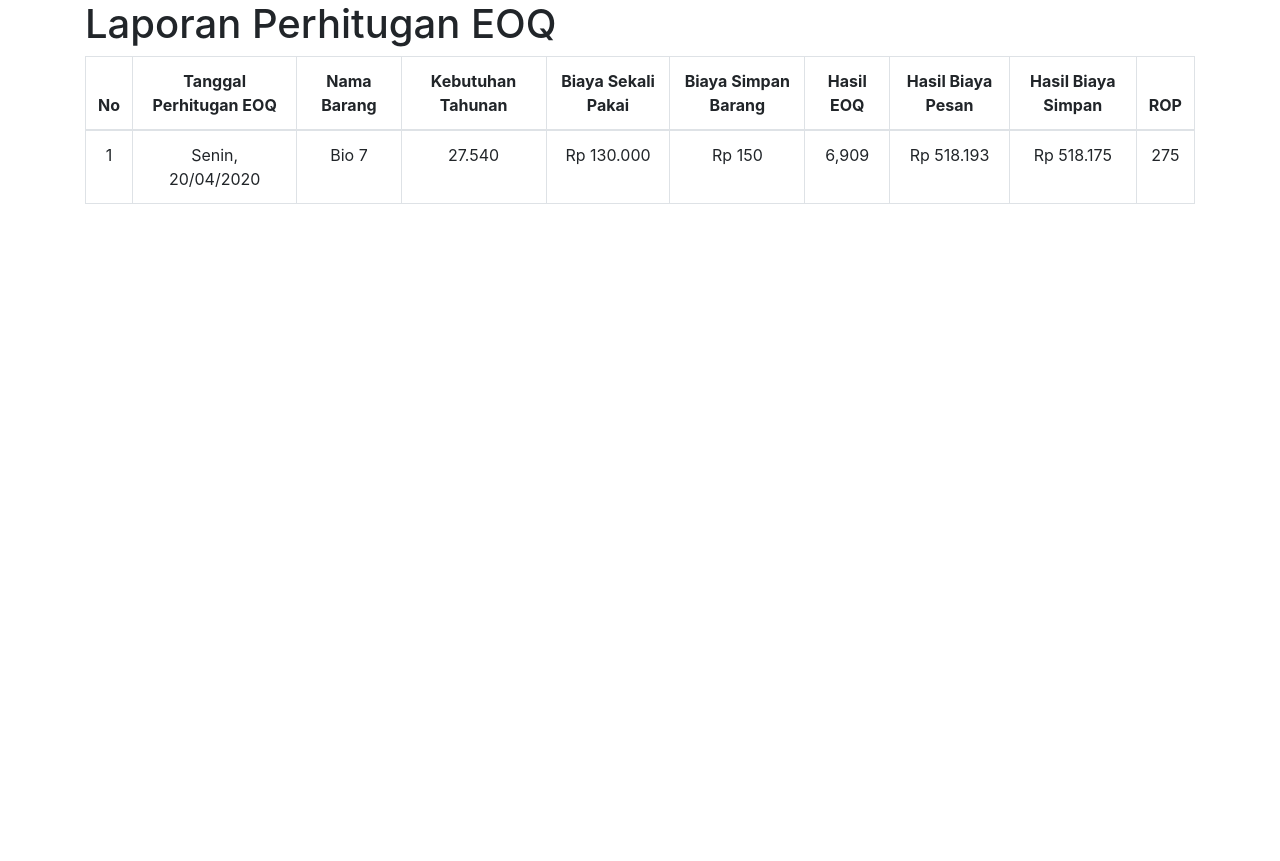
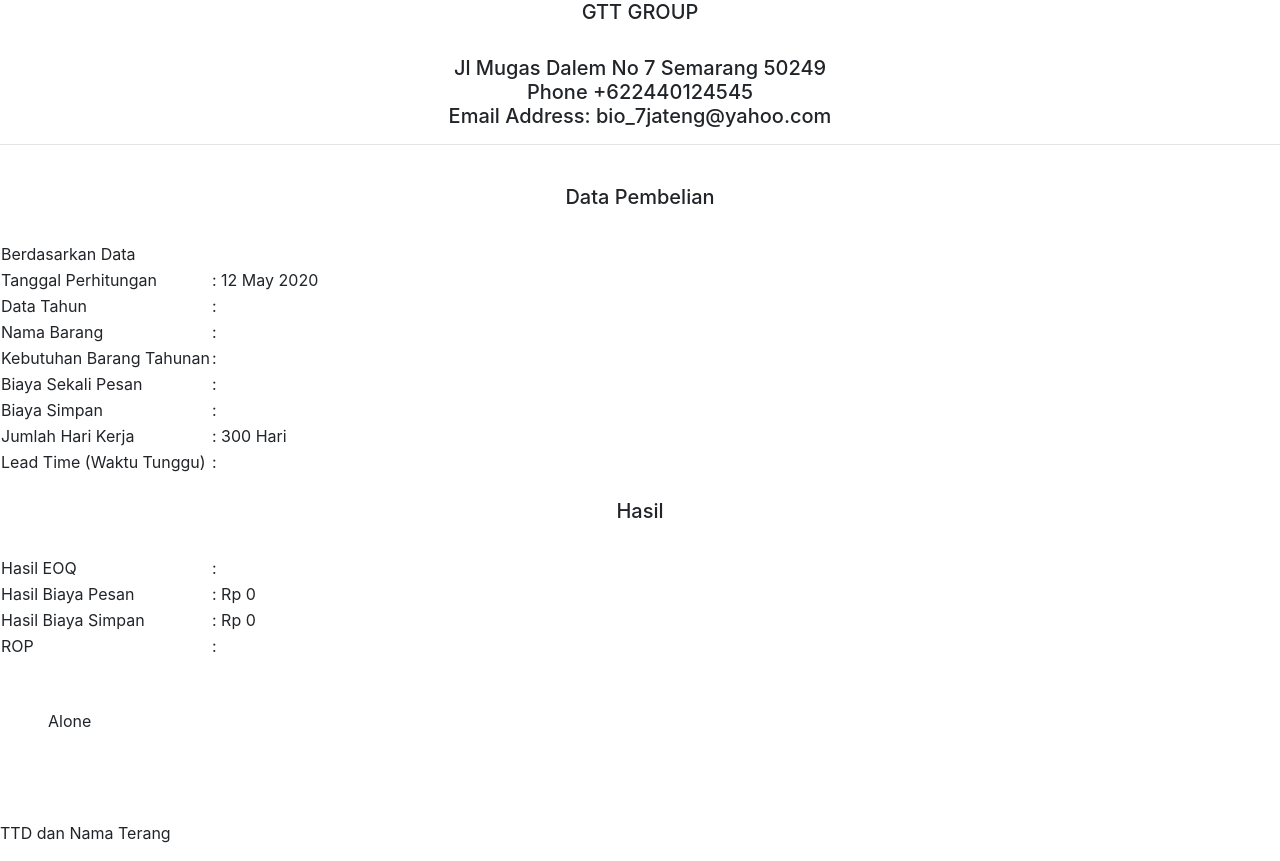
Before and after one commit to Grafiters/eoq, a PHP site: template pages/laporan/pdf/eoq.php in a window 1280 px wide. Before the commit the page ends 204 px from the top, so only its background shows below. Run offline with PHP 8.4, Linux system fonts and the light colour scheme; the template is opened without the code that fills it, so the values that code supplies are empty; a user stored in the database is signed in.

Commit message:
laporan detail eoq

```diff
--- a/pages/laporan/pdf/eoq.php
+++ b/pages/laporan/pdf/eoq.php
@@ -2,42 +2,116 @@
 <html lang="en">
 <head>
     <meta charset="UTF-8">
-    <title>Laporan Perhitugan EOQ</title>
+    <title>Laporan Pembelian</title>
     <link rel="stylesheet" href="https://stackpath.bootstrapcdn.com/bootstrap/4.4.1/css/bootstrap.min.css">
 </head>
 <body>
-    <div class="container">
-        <h1>Laporan Perhitugan EOQ</h1>
-        <table class="table table-bordered text-center">
-            <thead>
+  <div class="text-center">
+    <h5>GTT GROUP</h5>
+    <br />
+    <h5>
+      Jl Mugas Dalem No 7 Semarang 50249<br>
+      Phone +622440124545<br>
+      Email Address: bio_7jateng@yahoo.com
+    </h5>
+    <hr width="100%">
+  </div>
+  <div>
+    <br />
+    <h5 class="text-center">Data Pembelian</h5>
+    <br />
+    <table class="table-borderless">
       <tr>
-                    <th>No</th>
-                    <th>Tanggal Perhitugan EOQ</th>
-                    <th>Nama Barang</th>
-                    <th>Kebutuhan Tahunan</th>
-                    <th>Biaya Sekali Pakai</th>
-                    <th>Biaya Simpan Barang</th>
-                    <th>Hasil EOQ</th>
-                    <th>Hasil Biaya Pesan</th>
-                    <th>Hasil Biaya Simpan</th>
-                    <th>ROP</th>
+        <td>Berdasarkan Data</td>
       </tr>
-            </thead>
-            <tbody>
       <tr>
-                    <td>1</td>
-                    <td>Senin, 20/04/2020</td>
-                    <td>Bio 7</td>
-                    <td>27.540</td>
-                    <td>Rp 130.000</td>
-                    <td>Rp 150</td>
-                    <td>6,909</td>
-                    <td>Rp 518.193</td>
-                    <td>Rp 518.175</td>
-                    <td>275</td>
+        <td>Tanggal Perhitungan</td>
+        <td>
+          <?= ": ".date_format(date_create($temp['tanggal']), "d F Y") ?>
+        </td>
       </tr>
-            </tbody>
+      <tr>
+        <td>Data Tahun</td>
+        <td>
+          <?= ": ".ucwords($temp['kode']) ?>
+        </td>
+      </tr>
+      <tr>
+        <td>Nama Barang</td>
+        <td>
+          <?= ": ".ucwords($temp['name']) ?>
+        </td>
+      </tr>
+      <tr>
+        <td>Kebutuhan Barang Tahunan</td>
+        <td>
+          <?= ": ".ucwords($temp['kebutuhan_tahunan']) ?>
+        </td>
+      </tr>
+      <tr>
+        <td>Biaya Sekali Pesan</td>
+        <td>
+          <?= ": ".ucwords($temp['biaya_sekali_pesan']) ?>
+        </td>
+      </tr>
+      <tr>
+        <td>Biaya Simpan</td>
+        <td>
+          <?= ": ".ucwords($temp['biaya_simpan_barang']) ?>
+        </td>
+      </tr>
+      <tr>
+        <td>Jumlah Hari Kerja</td>
+        <td>: 300 Hari</td>
+      </tr>
+      <tr>
+        <td>Lead Time (Waktu Tunggu)</td>
+        <td>
+          <?= ": ".ucwords($temp['pembeli']) ?>
+        </td>
+      </tr>
     </table>
+    <br />
+    <h5 class="text-center">Hasil</h5>
+    <br />
+    <table class="table-borderless">
+      <tr>
+        <td>Hasil EOQ</td>
+        <td>
+          <?= ": ".$temp['eoq'] ?>
+        </td>
+      </tr>
+      <tr>
+        <td>Hasil Biaya Pesan</td>
+        <td>
+          <?= ": Rp ".number_format($temp['hasil_biasa_pesan'], 0) ?>
+        </td>
+      </tr>
+      <tr>
+        <td>Hasil Biaya Simpan</td>
+        <td>
+          <?= ": Rp ".number_format($temp['hasil_biaya_simpan'], 0) ?>
+        </td>
+      </tr>
+      <tr>
+        <td>ROP</td>
+        <td>
+          <?= ": ".$temp['rop'] ?>
+        </td>
+      </tr>
+      <tr class="text-white">
+        <td>Kebutuhan Barang Tahunan</td>
+        <td>
+          <?= ": ".ucwords($temp['pembeli']) ?>
+        </td>
+      </tr>
+    </table>
+    <br/>
+    <p class="mx-5"><?= ucwords($_SESSION['username']) ?></p>
+    <br/>
+    <br/>
+    <br/>
+    <p>TTD dan Nama Terang</p>
   </div>
 </body>
 </html>
```
Also changed, not shown: backend/hitung-eoq/download.php (+29 -73 lines). Lines whose indentation alone changed are shown as unchanged.
